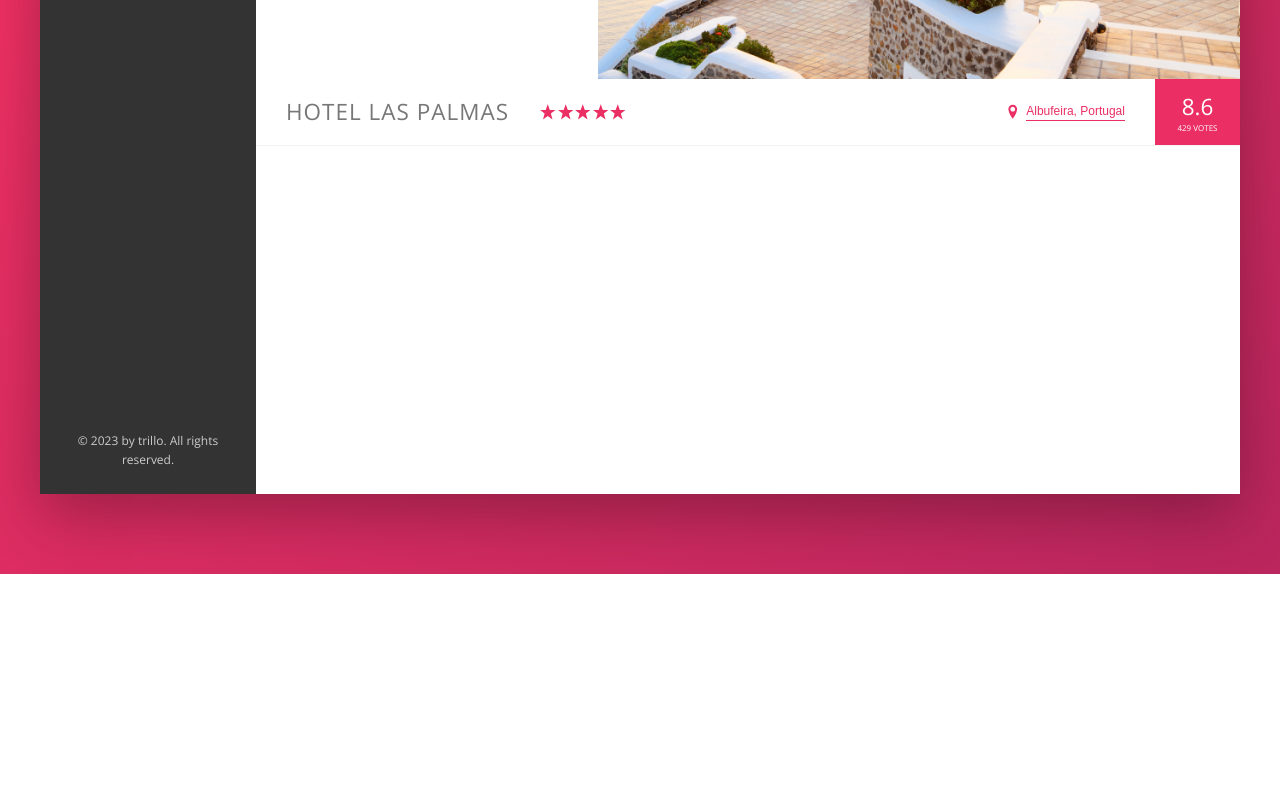
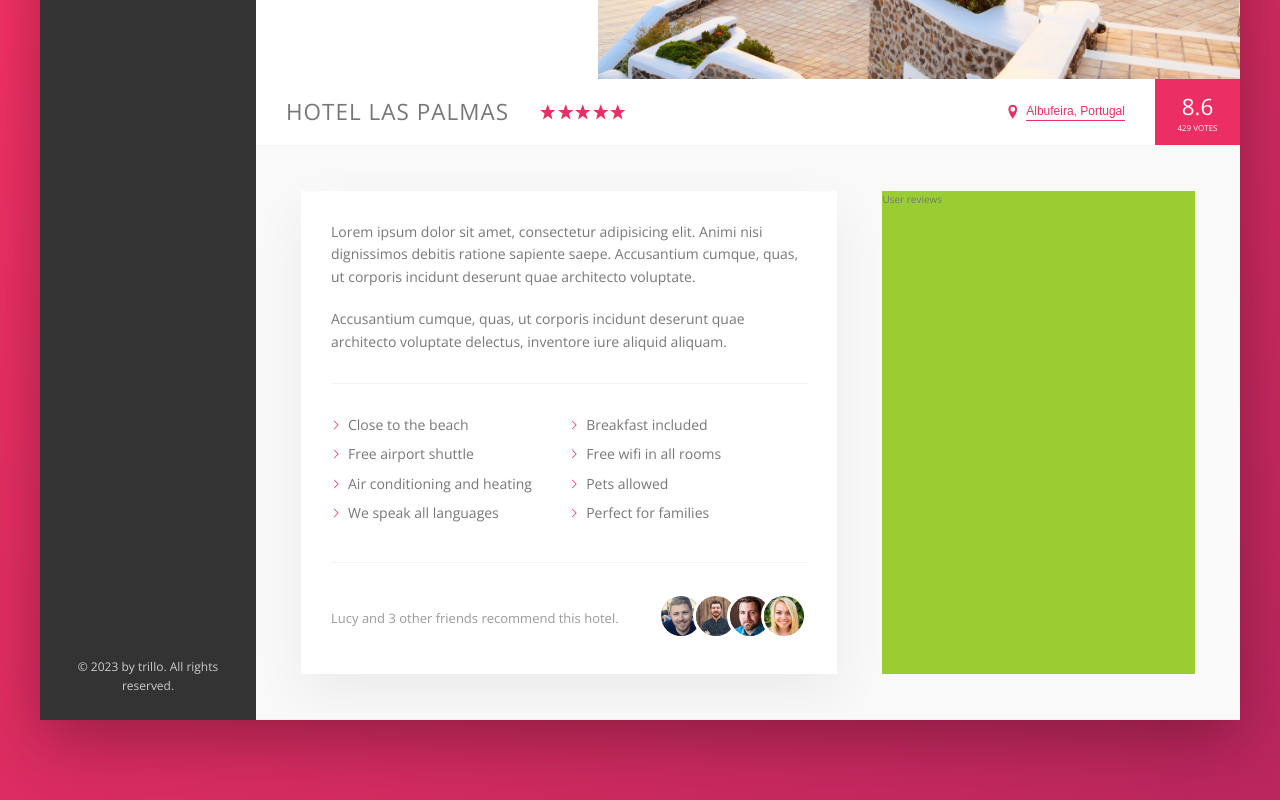
Before and after one commit to markog01/trillo-master, a website: page index.html in a window 1280 px wide. Shown: the part 456-1256 px from the top of the page. Before the commit the page ends 1030 px from the top, so only its background shows below. Drawn offline with nearby package versions, Linux system fonts and the light colour scheme.

Commit message:
Description section

```diff
--- a/index.html
+++ b/index.html
@@ -155,6 +155,65 @@
               <div class="overview__rating-count">429 votes</div>
             </div>
           </div>
+
+          <div class="detail">
+            <div class="description">
+              <p class="paragraph">
+                Lorem ipsum dolor sit amet, consectetur adipisicing elit. Animi
+                nisi dignissimos debitis ratione sapiente saepe. Accusantium
+                cumque, quas, ut corporis incidunt deserunt quae architecto
+                voluptate.
+              </p>
+
+              <p class="paragraph">
+                Accusantium cumque, quas, ut corporis incidunt deserunt quae
+                architecto voluptate delectus, inventore iure aliquid aliquam.
+              </p>
+
+              <ul class="list">
+                <li class="list__item">Close to the beach</li>
+                <li class="list__item">Breakfast included</li>
+                <li class="list__item">Free airport shuttle</li>
+                <li class="list__item">Free wifi in all rooms</li>
+                <li class="list__item">Air conditioning and heating</li>
+                <li class="list__item">Pets allowed</li>
+                <li class="list__item">We speak all languages</li>
+                <li class="list__item">Perfect for families</li>
+              </ul>
+              <div class="recommend">
+                <p class="recommend__count">
+                  Lucy and 3 other friends recommend this hotel.
+                </p>
+                <div class="recommend__friends">
+                  <img
+                    src="img/user-3.jpg"
+                    alt="Friend 1"
+                    class="recommend__photo"
+                  />
+
+                  <img
+                    src="img/user-4.jpg"
+                    alt="Friend 2"
+                    class="recommend__photo"
+                  />
+
+                  <img
+                    src="img/user-5.jpg"
+                    alt="Friend 3"
+                    class="recommend__photo"
+                  />
+
+                  <img
+                    src="img/user-6.jpg"
+                    alt="Friend 4"
+                    class="recommend__photo"
+                  />
+                </div>
+              </div>
+            </div>
+
+            <div class="user-reviews">User reviews</div>
+          </div>
         </main>
       </div>
     </div>
--- a/sass/_base.scss
+++ b/sass/_base.scss
@@ -13,6 +13,9 @@
   --color-grey-dark-3: #999;
 
   --shadow-dark: 0 2rem 6rem rgba(0, 0, 0, 0.3);
+  --shadow-light: 0 2rem 5rem rgba(0, 0, 0, 0.06);
+
+  --line: 1px solid var(--color-grey-light-2);
 }
 
 * {
--- a/sass/_components.scss
+++ b/sass/_components.scss
@@ -206,7 +206,7 @@
 .overview {
   display: flex;
   align-items: center;
-  border-bottom: 1px solid var(--color-grey-light-2);
+  border-bottom: var(--line);
 
   &__heading {
     font-size: 2.25rem;
@@ -303,3 +303,79 @@
     box-shadow: none;
   }
 }
+
+//////////////////////////
+///  PARAGRAPH
+
+.paragraph:not(:last-of-type) {
+  margin-bottom: 2rem;
+}
+
+////////////////////////
+/// LIST
+
+.list {
+  list-style: none;
+  margin: 3rem 0;
+  padding: 3rem 0;
+  border-top: var(--line);
+  border-bottom: var(--line);
+
+  display: flex;
+  flex-wrap: wrap;
+
+  &__item {
+    flex: 0 0 50%;
+    margin-bottom: 0.7rem;
+  }
+
+  &__item::before {
+    content: "";
+
+    display: inline-block;
+    height: 1rem;
+    width: 1rem;
+    margin-right: 0.7rem;
+
+    // OLDER BROWSERS
+    //background-image: url(../img/chevron-thin-right.svg);
+    //background-size: cover;
+
+    // NEWER BROWSERS = MASKS
+    background-color: var(--color-primary);
+    -webkit-mask-image: url(../img/chevron-thin-right.svg);
+    -webkit-mask-size: cover;
+    mask-image: url(../img/chevron-thin-right.svg);
+    mask-size: cover;
+  }
+}
+
+/////////////////////////
+/// RECOMMEND
+
+.recommend {
+  font-size: 1.3rem;
+  color: var(--color-grey-dark-3);
+
+  display: flex;
+  align-items: center;
+
+  &__count {
+    margin-right: auto;
+  }
+
+  &__friends {
+  }
+
+  &__photo {
+    box-sizing: content-box;
+    height: 4rem;
+    width: 4rem;
+    border-radius: 50%;
+    border: 3px solid #fff;
+
+    &:not(:last-child) {
+      margin-right: -1.5rem;
+    }
+  }
+}
--- a/sass/_layout.scss
+++ b/sass/_layout.scss
@@ -11,7 +11,7 @@
   font-size: 1.4rem;
   height: 7rem;
   background-color: #fff;
-  border-bottom: 1px solid var(--color-grey-light-2);
+  border-bottom: var(--line);
 
   display: flex;
   justify-content: space-between;
@@ -34,8 +34,26 @@
 .hotel-view {
   background-color: #fff;
 
-  // TEST
-  height: 80rem;
-
   flex: 1;
 }
+
+.detail {
+  display: flex;
+  padding: 4.5rem;
+  background-color: var(--color-grey-light-1);
+  border-bottom: var(--line);
+}
+
+.description {
+  font-size: 1.4rem;
+  background-color: #fff;
+  box-shadow: var(--shadow-light);
+  padding: 3rem;
+  flex: 0 0 60%;
+  margin-right: 4.5rem;
+}
+
+.user-reviews {
+  background-color: yellowgreen;
+  flex: 1;
+}
```
Also changed, not shown: css/style.css.
